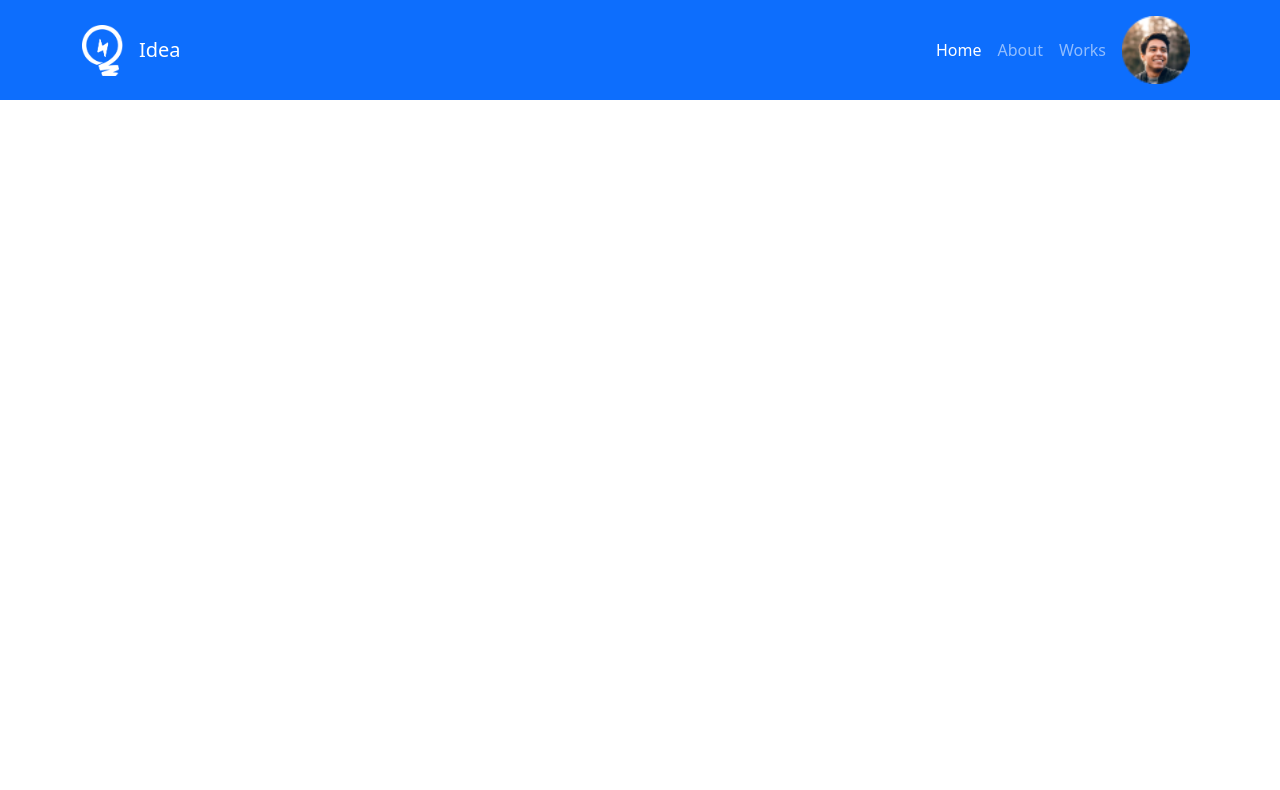
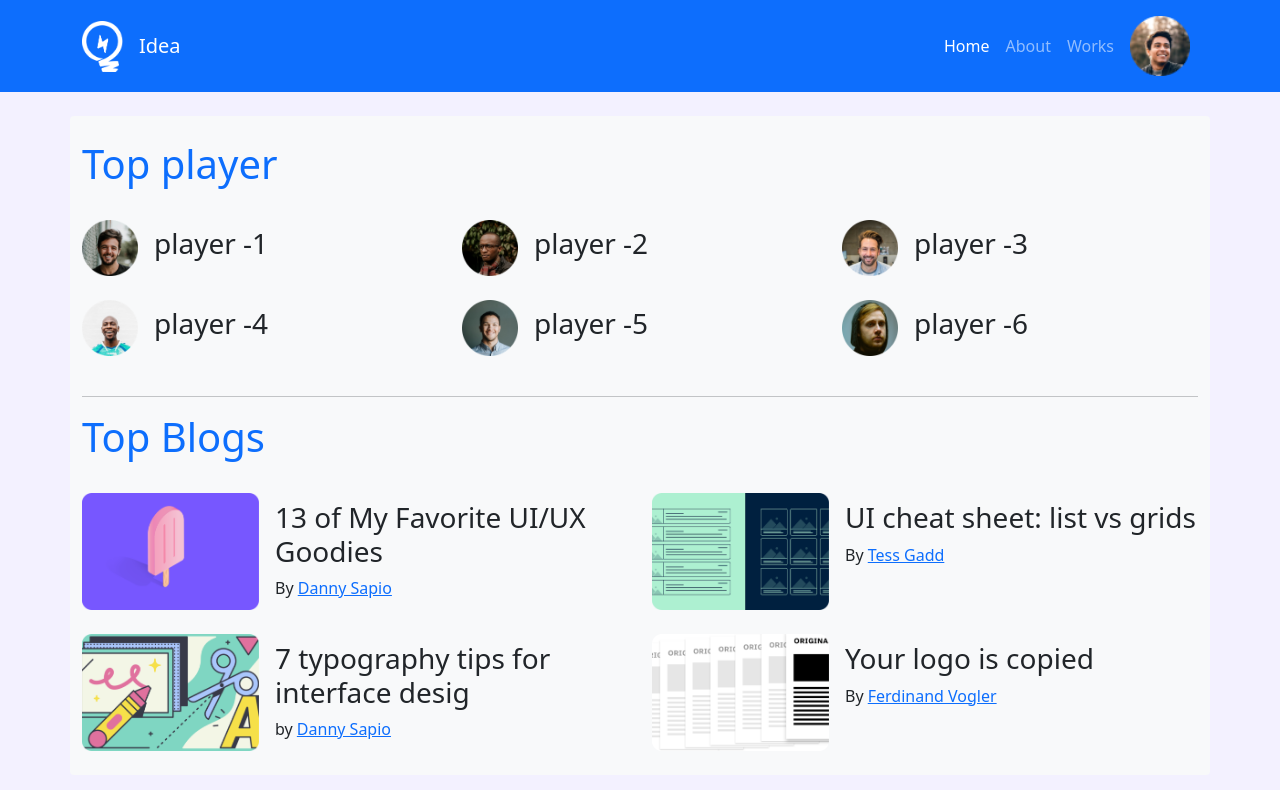
Before and after one commit to eshakkhan29/bootstrap-practice, a plain HTML site: page index.html in a window 1280 px wide. Drawn offline with Linux system fonts and the light colour scheme.

Commit message:
top player and top blog added

```diff
--- a/index.html
+++ b/index.html
@@ -8,8 +8,10 @@
     <!-- bootstrap css link  -->
     <link rel="stylesheet" href="css/bootstrap.min.css">
 </head>
-<body>
+<body style="background-color: #F3F1FF;">
+    <!-- header area  -->
     <header>
+        <!-- navigation  -->
         <nav class="navbar navbar-dark bg-primary navbar-expand-lg">
             <div class="container">
                 <a class="navbar-brand d-flex align-items-center" href="#">
@@ -19,6 +21,7 @@
               <button class="navbar-toggler" type="button" data-bs-toggle="collapse" data-bs-target="#navbarSupportedContent" aria-controls="navbarSupportedContent" aria-expanded="false" aria-label="Toggle navigation">
                 <span class="navbar-toggler-icon"></span>
               </button>
+              <!-- nabvar  -->
               <div class="collapse navbar-collapse" id="navbarSupportedContent">
                 <ul class="navbar-nav ms-auto mb-2 mb-lg-0 d-flex align-items-center">
                   <li class="nav-item">
@@ -31,13 +34,83 @@
                     <a class="nav-link" href="#">Works</a>
                   </li>
                   <li class="nav-item">
-                    <a class="nav-link" href="#"> <img src="images/icons/profile.png" height="68px" width="68px" alt=""> </a>
+                    <a class="nav-link" href="#"> <img src="images/icons/profile.png" height="60px" width="60px" alt=""> </a>
                   </li>
                 </ul>
               </div>
             </div>
           </nav>
     </header>
+    <!-- main content  -->
+    <main>
+        <!-- top player and top blogs section  -->
+        <section class="container bg-light rounded mt-4 py-4">
+            <div>
+                <h1 class="text-primary">Top player</h1>
+                <div class="row row-cols-lg-3 row-cols-md-2 g-4 py-4">
+                    <div class="d-flex align-items-center justify-content-lg-start justify-content-md-start justify-content-center">
+                        <img src="images/players/player-1.png" width="56px" alt="">
+                        <h3 class="ms-3">player -1 </h3>
+                    </div>
+                    <div class="d-flex align-items-center justify-content-lg-start justify-content-md-start justify-content-center">
+                        <img src="images/players/player-2.png" width="56px" alt="">
+                        <h3 class="ms-3">player -2 </h3>
+                    </div>
+                    <div class="d-flex align-items-center justify-content-lg-start justify-content-md-start justify-content-center">
+                        <img src="images/players/player-3.png" width="56px" alt="">
+                        <h3 class="ms-3">player -3 </h3>
+                    </div>
+                    <div class="d-flex align-items-center justify-content-lg-start justify-content-md-start justify-content-center">
+                        <img src="images/players/player-4.png" width="56px" alt="">
+                        <h3 class="ms-3">player -4 </h3>
+                    </div>
+                    <div class="d-flex align-items-center justify-content-lg-start justify-content-md-start justify-content-center">
+                        <img src="images/players/player-5.png" width="56px" alt="">
+                        <h3 class="ms-3">player -5 </h3>
+                    </div>
+                    <div class="d-flex align-items-center justify-content-lg-start justify-content-md-start justify-content-center">
+                        <img src="images/players/player-6.png" width="56px" alt="">
+                        <h3 class="ms-3">player -6 </h3>
+                    </div>
+                </div>
+                <hr>
+                <h1 class="text-primary">Top Blogs</h1>
+                <div class="pt-4">
+                    <div class="row g-4 row-cols-lg-2 row-cols-md-2">
+                        <div class="d-flex flex-lg-row flex-md-column">
+                            <img src="images/blogs/blog-1.png" width="177px" height="117px" alt="">
+                            <div class="ms-lg-3 ms-md-0 mt-md-2 ms-2">
+                                <h3>13 of My Favorite UI/UX Goodies</h3>
+                                <span>By <a href="">Danny Sapio</a></span>
+                            </div>
+                        </div>
+                        <div class="d-flex flex-lg-row flex-md-column">
+                            <img src="images/blogs/blog-2.png" width="177px" height="117px" alt="">
+                            <div class="ms-lg-3 ms-md-0 mt-md-2 ms-2">
+                                <h3>
+                                    UI cheat sheet: list vs grids</h3>
+                                <span>By <a href="">Tess Gadd</a></span>
+                            </div>
+                        </div>
+                        <div class="d-flex flex-lg-row flex-md-column">
+                            <img src="images/blogs/blog-3.png" width="177px" height="117px" alt="">
+                            <div class="ms-lg-3 ms-md-0 mt-md-2 ms-2">
+                                <h3>7 typography tips for interface desig</h3>
+                                <span>by <a href="">Danny Sapio</a></span>
+                            </div>
+                        </div>
+                        <div class="d-flex flex-lg-row flex-md-column">
+                            <img src="images/blogs/blog-4.png" width="177px" height="117px" alt="">
+                            <div class="ms-lg-3 ms-md-0 mt-md-2 ms-2">
+                                <h3>Your logo is copied</h3>
+                                <span>By <a href="">Ferdinand Vogler</a></span>
+                            </div>
+                        </div>
+                    </div>
+                </div>
+            </div>
+        </section>
+    </main>
 
     <!-- bootstrap js file link  -->
     <script src="js/bootstrap.bundle.min.js"></script>
```
